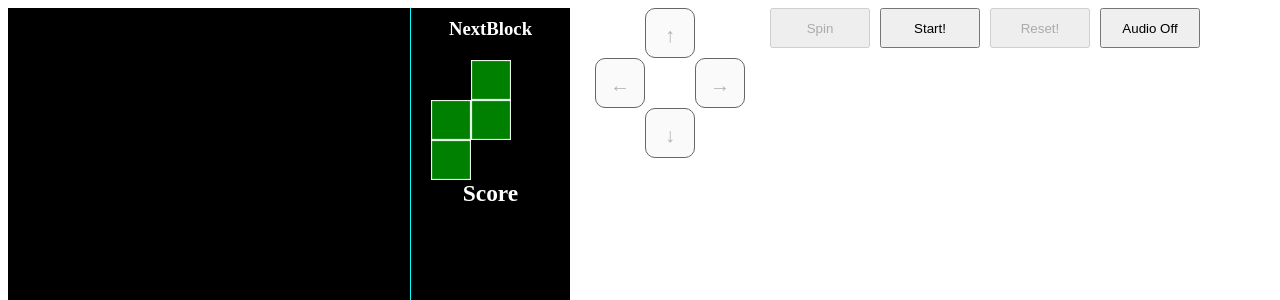
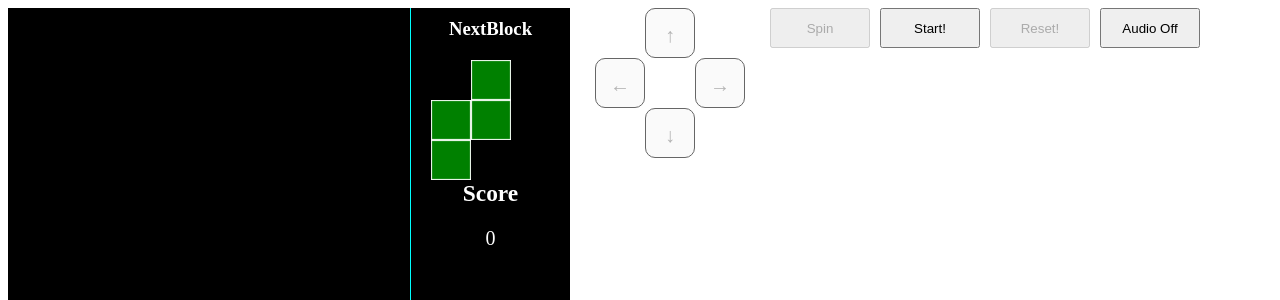
Before and after one commit to hiroki-kitamura/Tetris, a React app: page / in a window 1280 px wide. Shown: the top 300 px of the page. Built offline with nearby package versions, Linux system fonts and the light colour scheme.

Commit message:
WIP リファクタリング ’

```diff
--- /dev/null
+++ b/src/components/Audio.tsx
@@ -0,0 +1,31 @@
+import * as React from 'react';
+import { useEffect } from 'react';
+
+interface AudioProps {
+  src: string,
+  isMute: boolean,
+  isPlay: boolean
+}
+
+let audio
+export const functionalAudio = (props: AudioProps) => {
+  console.log(props)
+  useEffect(() => {
+    audio = new Audio(props.src);
+  }, [props.src])
+
+  useEffect(() => {
+    audio.muted = props.isMute
+  }, [props.isMute])
+
+  useEffect(() => {
+    if (props.isPlay) {
+      audio.play()
+      audio.loop = true;
+    } else {
+      audio.pause();
+      audio.currentTime = 0;
+    }
+  }, [props.isPlay])
+  return (<></>)
+}
--- a/src/containers/Tetris.tsx
+++ b/src/containers/Tetris.tsx
@@ -1,21 +1,25 @@
 import * as React from 'react';
-import { useEffect, useReducer } from 'react';
-import { TetrisView } from '../components/TetrisView';
+import { useEffect } from 'react';
+import { connect } from 'react-redux'
+import { bindActionCreators, Dispatch } from 'redux';
+import styled from 'styled-components';
+
+import { Screen } from 'components/Screen'
+import { Controller } from 'components/Controller'
+import { functionalAudio as Audio } from 'components/Audio'
+
+import { tetrisActions } from 'duck/Tetris/actions'
+
+import { Cells, Cell, Block, TetrisState, TetrisProps } from 'duck/Tetris/types'
+
 import { getAddedPos, getPosNumber, shiftBlockPos } from 'functions/PositionShifter'
-import { Provider, connect } from 'react-redux'
-import { Cells, Cell, Block } from 'duck/Tetris/types'
-import { tetrisActions } from 'duck/Tetris/actions'
-import { bindActionCreators } from 'redux';
-const path = require('path');
-const src = path.resolve(__dirname, 'src');
+const rowNumber: number = 20;
 
+const TetrisView = styled.div`
+  display: flex;
+`
 
-
-const colNumber: number = 10;
-const rowNumber: number = 20;
-const audio = new Audio(`${src}/assets/korobushka.wav`)
-
-const Tetris = (props) => {
+const Tetris = (props: TetrisProps) => {
   const shouldFixActiveBlock = (activeBlock: Block, fixedCells: Cells): boolean => {
     for (let XY in activeBlock.cells) {
 
@@ -49,8 +53,6 @@ const Tetris = (props) => {
     }
   }
 
-
-
   const windowKeyDownEvent = (e) => {
     switch (e.key) {
       case 'ArrowLeft':
@@ -77,56 +79,66 @@ const Tetris = (props) => {
 
     window.addEventListener('keydown', windowKeyDownEvent)
 
+    var intervalId = setInterval(() => {
+      props.acceleDropSpeed()
+    }, 3000);
+
     return () => {
       clearTimeout(timeoutId)
+      clearInterval(intervalId)
       window.removeEventListener('keydown', windowKeyDownEvent)
     }
   }, [props.state.activeBlock])
 
   useEffect(() => {
-    props.toggleAudioPlay(audio)
+    if (props.state.audio.isPlay) props.audioPlay()
+    else props.audioStop()
   }, [props.state.isPlay])
 
-  useEffect(() => {
-    setInterval(() => {
-      props.acceleDropSpeed()
-    }, 3000);
-  }, [props.state.ActiveBlock])
-
-  audio.muted = props.state.isMute
   return (
-    <TetrisView
-      viewCells={props.state.viewCells}
-      score={props.score}
-      nextBlock={{
-        name: props.state.nextBlock.name,
-        cells: props.state.nextBlock.cells
-      }}
-      isGameOver={props.state.isGameOver}
-      isPlay={props.state.isPlay}
-      isMute={props.state.isMute}
-      clickEvent={{
-        moveLeft: () => props.shiftActiveBlockLeft(),
-        moveRight: () => props.shiftActiveBlockRight(),
-        moveBottom: () => dropActiveBlockIfCanDrop(),
-        startGame: () => props.putActiveBlock(),
-        resetGame: () => props.resetGame(),
-        toggleAudioMute: () => props.toggleAudioMute(audio),
-        spin: () => props.spinActiveBlock(),
-      }}
-    />
+    <TetrisView>
+      <Screen
+        viewCells={props.state.viewCells}
+        nextBlock={props.state.nextBlock}
+        isGameOver={props.state.isGameOver}
+        score={props.state.score} />
+      <Controller
+        clickEvent={{
+          moveLeft: props.putActiveBlock,
+          moveRight: props.shiftActiveBlockRight,
+          moveBottom: props.dropActiveBlock,
+          startGame: props.putActiveBlock,
+          resetGame: props.resetGame,
+          toggleAudioMute: props.toggleAudioMute,
+          spin: props.spinActiveBlock
+        }}
+        isPlay={props.state.isPlay}
+        isGameOver={props.state.isGameOver}
+        isMute={props.state.audio.isMute} />
+      <Audio
+        src={props.state.audio.src}
+        isMute={props.state.audio.isMute}
+        isPlay={props.state.audio.isPlay} />
+    </TetrisView>
   )
 }
-const mapStateToProps = (state) => {
+
+interface TetrisStateMap {
+  state: TetrisState
+}
+
+const mapStateToProps = (state): TetrisStateMap => {
   return {
     state: state.tetris
   }
 }
-const mapDispatchToProps = (dispatch) => {
+
+const mapDispatchToProps = (dispatch: Dispatch) => {
   return bindActionCreators({
     ...tetrisActions
   }, dispatch)
 }
+
 export default connect(
   mapStateToProps,
   mapDispatchToProps
--- a/src/duck/Tetris/actions.tsx
+++ b/src/duck/Tetris/actions.tsx
@@ -43,10 +43,14 @@ export const acceleDropSpeed = () => {
     type: "acceleDropSpeed"
   }
 }
-export const toggleAudioPlay = (audio: HTMLAudioElement) => {
+export const audioPlay = () => {
   return {
-    type: "toggleAudioPlay",
-    audio
+    type: "audioPlay",
+  }
+}
+export const audioStop = () => {
+  return {
+    type: "audioStop",
   }
 }
 export const toggleAudioMute = () => {
@@ -65,6 +69,7 @@ export const tetrisActions = {
   spinActiveBlock,
   resetGame,
   acceleDropSpeed,
-  toggleAudioPlay,
+  audioPlay,
+  audioStop,
   toggleAudioMute
 }
--- a/src/duck/Tetris/reducers.tsx
+++ b/src/duck/Tetris/reducers.tsx
@@ -1,4 +1,4 @@
-import { Cells, Cell, Block } from 'duck/Tetris/types'
+import { Cells, Cell, Block, TetrisState } from 'duck/Tetris/types'
 import { BlockCreator } from 'functions/BlockCreator'
 import { getAddedPos, getPosNumber, shiftBlockPos } from 'functions/PositionShifter'
 const path = require('path');
@@ -191,26 +191,20 @@ const scoreCalculater = (removeColNumber: number) => {
   }
 }
 
-
-const isGameOver = (fixedCells: Cells): boolean => {
-  for (let XY in fixedCells) {
-    let [X, Y] = getPosNumber(XY)
-
-    if (fixedCells[`${X},1`].exist === true) return true
-  }
-  return false
-}
-
-const initialTetrisState = {
+const initialTetrisState: TetrisState = {
   viewCells: getBlankCells(),
   fixedCells: getBlankCells(),
   activeBlock: null,
   nextBlock: BlockCreator(),
   dropSpeed: 1000,
   score: 0,
-  isMute: true,
   isPlay: false,
-  isGameOver: false
+  isGameOver: false,
+  audio: {
+    src: `${src}/assets/korobushka.wav`,
+    isMute: true,
+    isPlay: false,
+  }
 }
 
 export const tetris = (tetrisState = initialTetrisState, action) => {
@@ -222,7 +216,7 @@ export const tetris = (tetrisState = initialTetrisState, action) => {
         viewCells: mergeCells(tetrisState.fixedCells, tetrisState.nextBlock.cells),
         activeBlock: tetrisState.nextBlock,
         nextBlock: BlockCreator(),
-        isPlay: true
+        isPlay: true,
       }
     case 'shiftActiveBlockLeft':
       let leftShiftedBlock = shiftBlockPos(tetrisState.activeBlock, -1, 0)
@@ -274,6 +268,9 @@ export const tetris = (tetrisState = initialTetrisState, action) => {
         activeBlock: null,
         isGameOver: true,
         isPlay: false,
+        audio: {
+          isPlay: false
+        }
       }
     case 'spinActiveBlock':
       const spinedBlock = spinActiveBlock(tetrisState.fixedCells, tetrisState.activeBlock);
@@ -300,22 +297,29 @@ export const tetris = (tetrisState = initialTetrisState, action) => {
         ...tetrisState,
         dropSpeed: tetrisState.dropSpeed * 0.95
       }
-    case 'toggleAudioPlay':
-      console.log(action)
-      if (tetrisState.isPlay === true) {
-        action.audio.play()
-        action.audio.loop = true;
-      } else {
-        action.audio.pause();
-        action.audio.currentTime = 0;
+    case 'audioPlay':
+      return {
+        ...tetrisState,
+        audio: {
+          isPlay: true,
+          ...tetrisState.audio
+        }
       }
+    case 'audioStop':
       return {
-        ...tetrisState
+        ...tetrisState,
+        audio: {
+          isPlay: false,
+          ...tetrisState.audio
+        }
       }
     case 'toggleAudioMute':
       return {
         ...tetrisState,
-        isMute: !tetrisState.isMute
+        audio: {
+          isMute: !tetrisState.audio.isMute,
+          ...tetrisState.audio
+        }
       }
     default: return tetrisState
   }
--- a/src/index.tsx
+++ b/src/index.tsx
@@ -1,15 +1,19 @@
 import * as React from 'react';
 import { render } from 'react-dom';
-import { createStore, combineReducers } from 'redux';
+import { createStore, combineReducers, Store, Action } from 'redux';
 import { Provider, connect } from 'react-redux'
 import Tetris from 'containers/Tetris';
 import { tetris } from 'duck/Tetris/reducers'
-interface Store {
-  tetris: any
+import { TetrisState } from 'duck/Tetris/types'
+
+interface StoreState {
+  tetris: TetrisState
 }
+
 const rootReducer = combineReducers({ tetris })
 
-const store = createStore(rootReducer)
+const store: Store<StoreState, Action> = createStore(rootReducer)
+
 
 const App = () => {
   return (
```
Also changed, not shown: src/duck/Tetris/types.tsx (+32 -0 lines).
